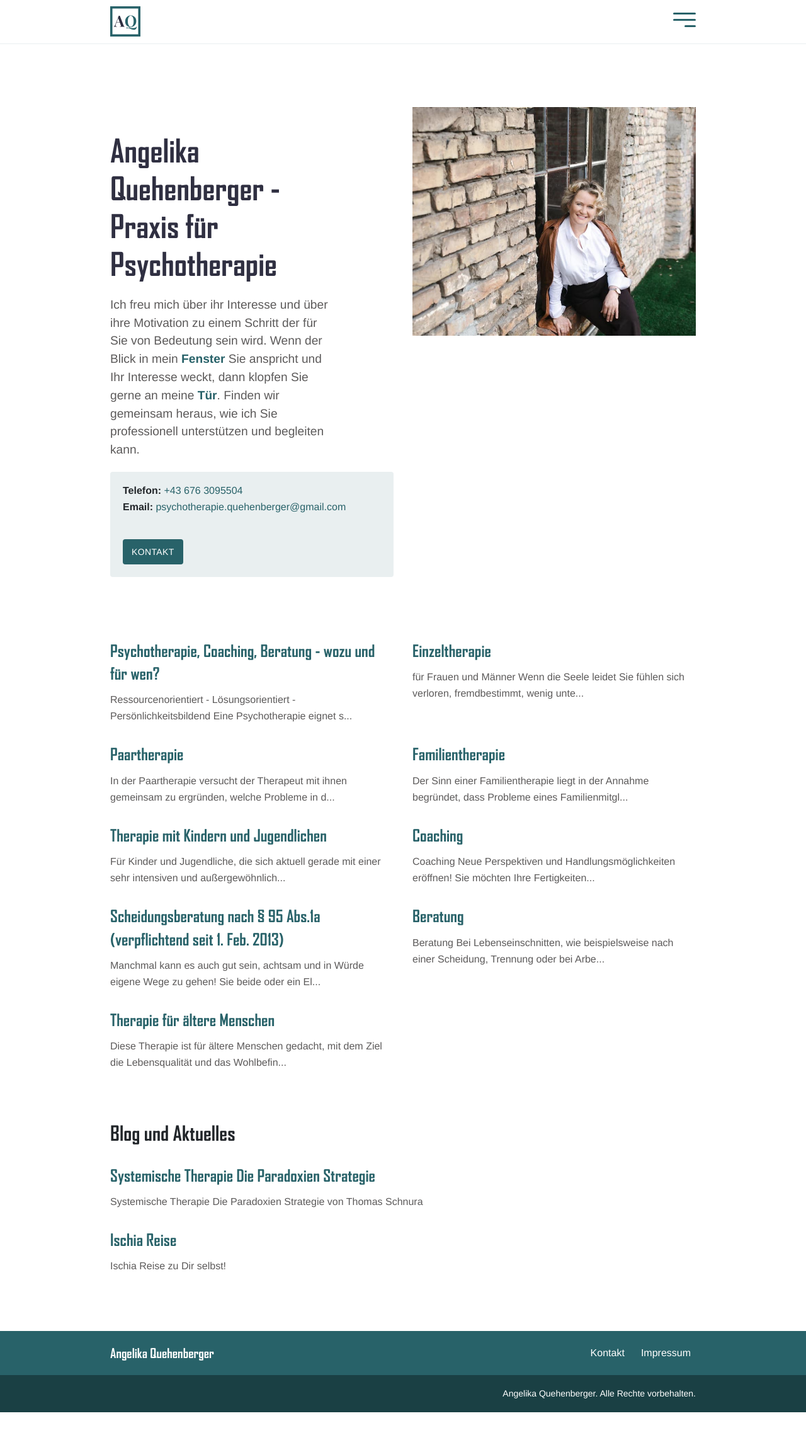
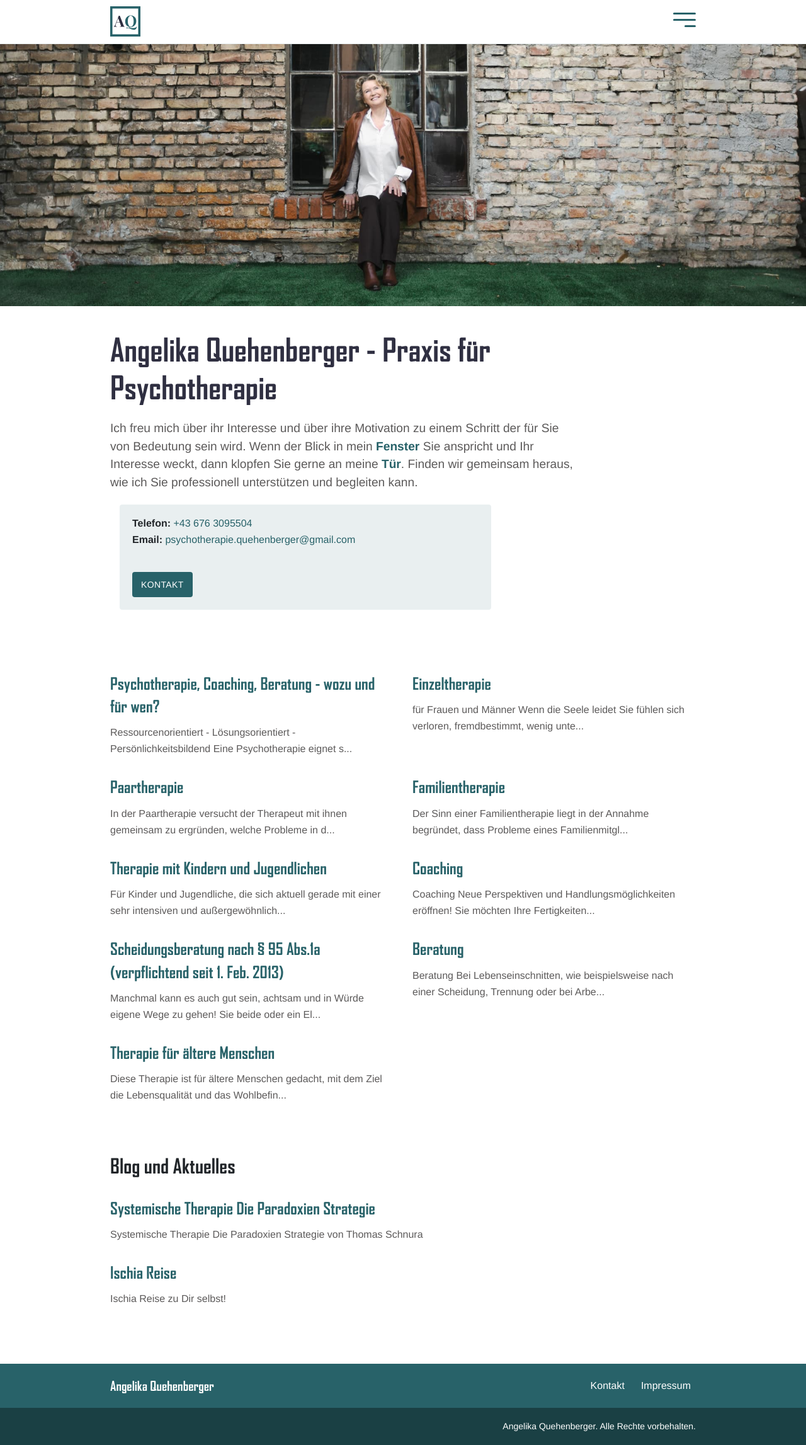
Before and after one commit to dvschnitz/angelika-quehenberger, a Jekyll site: the page built from index.md, in a window 1280 px wide. Shown: the whole page at 63% size. Built offline with Jekyll 4.4.1, drawn with Linux system fonts in a browser that asks for light colours; before the commit the page ends 2242 px from its top, so only the background shows below that.

Commit message:
Added experimental header image on home

```diff
--- a/_layouts/home.html
+++ b/_layouts/home.html
@@ -3,20 +3,25 @@ layout: default
 bodyClass: "page-home"
 ---
 
+
+
+{% if page.intro_image %}
+  <div class="container-intro-image">
+    <img alt="{{ page.title }}" class="intro-image{% if page.intro_image_absolute %} intro-image-absolute{% endif %}{% if page.intro_image_hide_on_mobile %} intro-image-hide-mobile{% endif %}" src="{{ page.intro_image | relURL }}" />
+  </div>
+{% endif %}
+
 <div class="intro">
   <div class="container">
     <div class="row justify-content-start">
-      <div class="col-12 col-md-7 col-lg-6 order-2 order-md-1">
+      <div class="col-12 col-md-12 col-lg-12 order-2 order-md-1">
         {{ content }}
-        {% if page.show_call_box %}
-          {% include call.html show_button=true %}
-        {% endif %}
+        <div class="col-12 col-md-12 col-lg-8 order-2 order-md-1">
+          {% if page.show_call_box %}
+            {% include call.html show_button=true %}
+          {% endif %}
+        </div>
       </div>
-      {% if page.intro_image %}
-      <div class="col-12 col-md-5 col-lg-6 order-1 order-md-2 position-relative">
-        <img alt="{{ page.title }}" class="intro-image{% if page.intro_image_absolute %} intro-image-absolute{% endif %}{% if page.intro_image_hide_on_mobile %} intro-image-hide-mobile{% endif %}" src="{{ page.intro_image | relURL }}" />
-      </div>
-      {% endif %}
     </div>
   </div>
 </div>
--- a/_sass/components/_intro.scss
+++ b/_sass/components/_intro.scss
@@ -2,11 +2,11 @@
   display: flex;
   justify-content: flex-start;
   align-items: center;
-  padding-top: 60px;
+  padding-top: 10px;
   padding-bottom: 30px;
   overflow: hidden;
   @include media-breakpoint-up(md) {
-    padding-top: 140px;
+    padding-top: 30px;
     padding-bottom: 60px;
   }
   h1 {
--- a/_sass/pages/_page-home.scss
+++ b/_sass/pages/_page-home.scss
@@ -1,5 +1,13 @@
 .page-home {
   .intro-image {
+    margin-top: 0;
     margin-bottom: 10px;
+    width: 100%;
+    max-width: 1920px;
+  }
+
+  .container-intro-image {
+    display: flex;
+    justify-content: center;
   }
 }
--- a/index.md
+++ b/index.md
@@ -5,7 +5,7 @@ description: Angelika Quehenberger Praxis für Psychotherapie
 intro_image_absolute: false
 intro_image_hide_on_mobile: false
 show_call_box: true
-intro_image: "images/photos/H060254.jpg"
+intro_image: "images/photos/H060223.jpg"
 ---
 
 # Angelika Quehenberger - Praxis für Psychotherapie
```
Also changed, not shown: images/photos/H060223.jpg (added).
